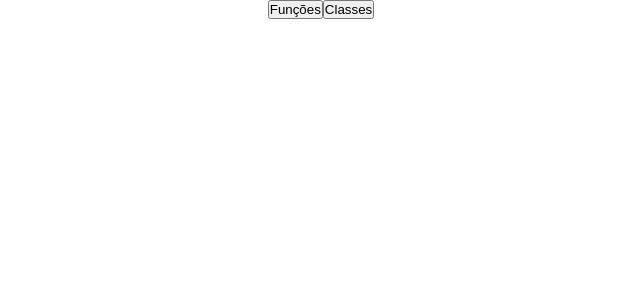
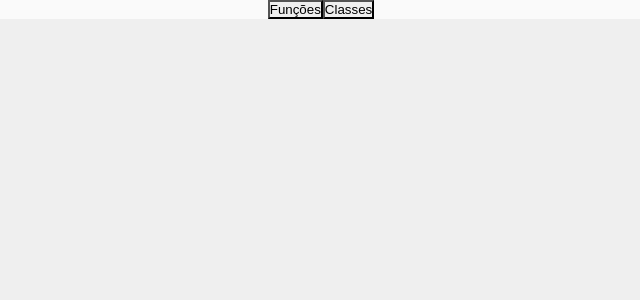
Before and after one commit to patrikdev/react-hooks, a React (Create React App) app: page / in a window 1280 px wide. Shown: the top 300 px of the page, without its empty margins (319-959 px from the left). Built offline with nearby package versions, Linux system fonts and the light colour scheme.

Commit message:
Organization css and code

```diff
--- a/src/View/HomePage/index.js
+++ b/src/View/HomePage/index.js
@@ -1,11 +1,14 @@
 import React from 'react';
 import Page from '../../components/Page';
+import Content from '../../components/Content';
 
 export default function HomePage(){
   return (
     <Page>
-      <button>Function</button>
-      <button>Classes</button>
+      <Content>
+        <button>Funções</button>
+        <button>Classes</button>
+      </Content>
     </Page>
   );
 };
--- a/src/components/Content/index.js
+++ b/src/components/Content/index.js
@@ -5,13 +5,13 @@ const Wrapper = styled.div`
   margin: auto;
   max-width: 1000px;
   text-align: center;
+  background: #FAFAFA;
 `;
 
-export default function Content() {
+export default function Content(props) {
   return (
     <Wrapper>
-      <button>Funções</button>
-      <button>Classes</button>
+      {props.children}
     </Wrapper>
   )
 }
--- a/src/components/Page/index.js
+++ b/src/components/Page/index.js
@@ -1,16 +1,14 @@
 import React from 'react';
 import styled from 'styled-components';
-import Content from '../Content';
-
 
 const Wrapper = styled.div`
 
 `;
 
-export default function Page() {
+export default function Page(props) {
   return (
     <Wrapper>
-      <Content />
+      {props.children}
     </Wrapper>
   );
 };
--- a/src/css/styles.css
+++ b/src/css/styles.css
@@ -2,4 +2,5 @@
   padding: 0;
   margin: 0;
   font-family: Arial, Helvetica, sans-serif;
+  background: rgb(239, 239, 239);
 }
```
